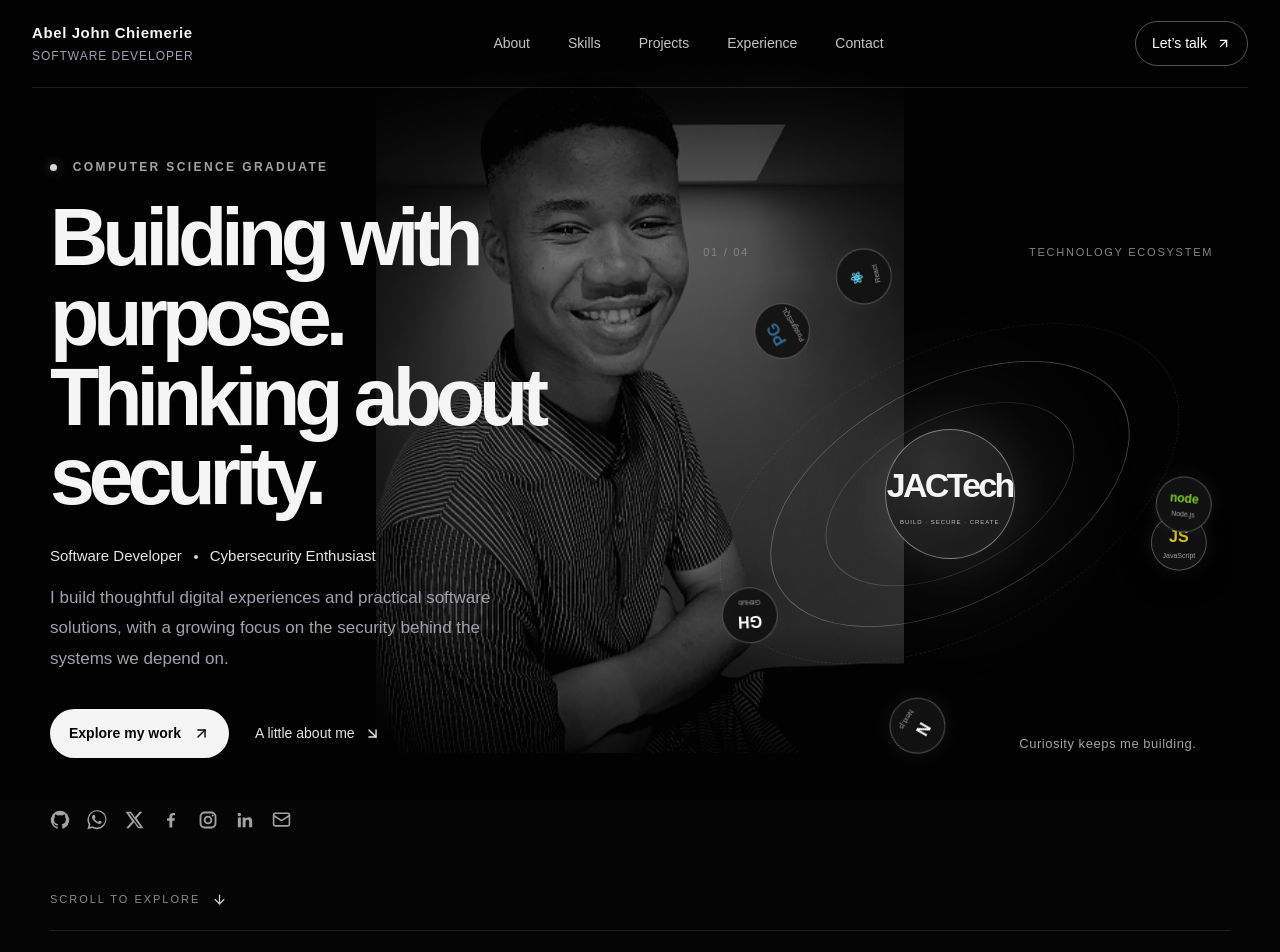
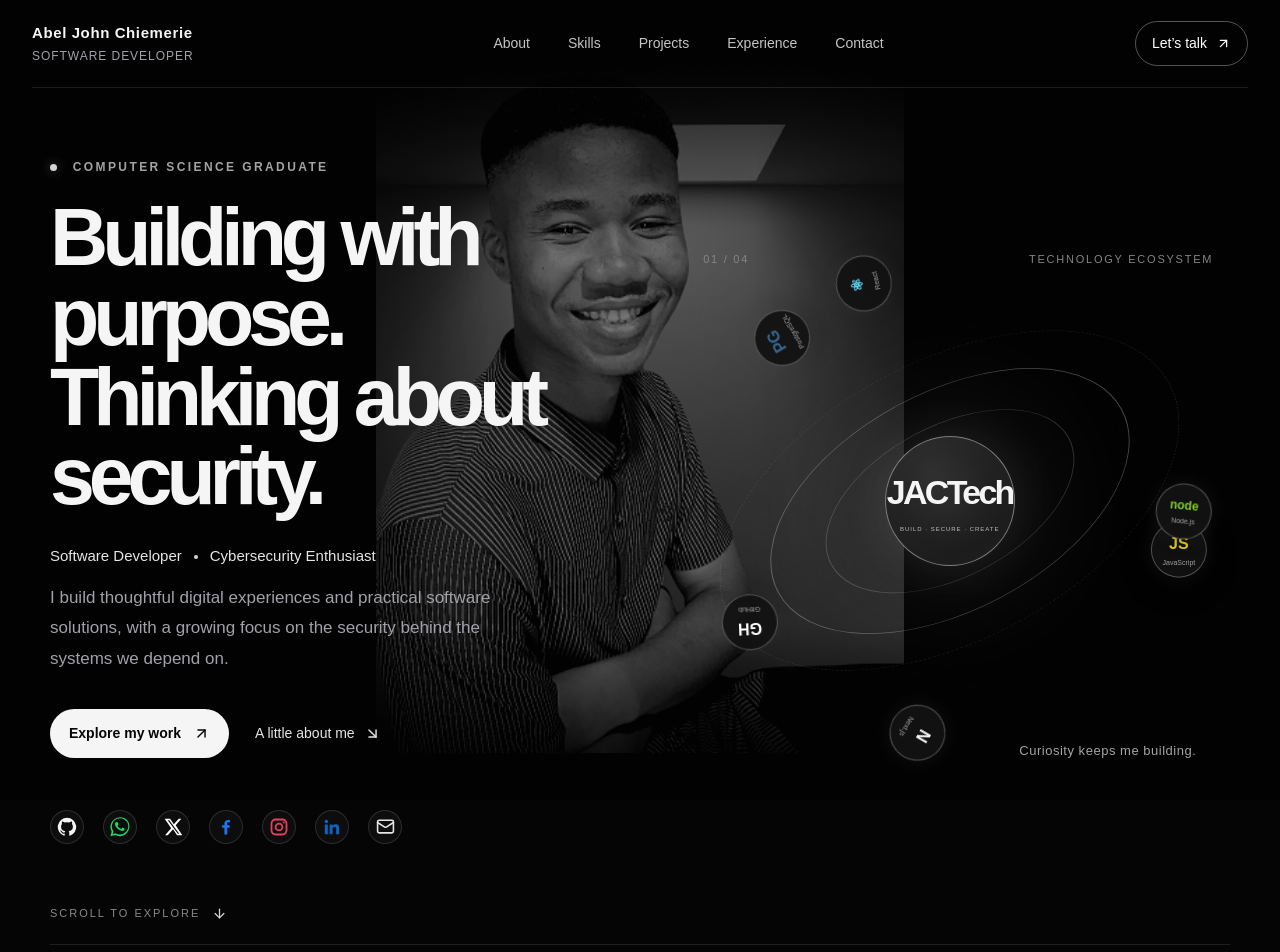
Before and after one commit to JACTech001/john-portfolio, a Next.js app: page / in a window 1280 px wide. Shown: the top 952 px of the page. Built offline with nearby package versions, Linux system fonts and the light colour scheme.

Commit message:
Apply official social brand icon colours

```diff
--- a/src/app/globals.css
+++ b/src/app/globals.css
@@ -366,3 +366,30 @@ button { font: inherit; }
   .project-links { gap: 12px 16px; }
   .contact-details { flex-direction: column; align-items: center; margin: -65px auto 75px; }
 }
+
+
+/* Social platform icons use their familiar brand colours */
+.hero-socials { align-items: center; gap: 19px; }
+.hero-socials .social-icon {
+  width: 34px;
+  height: 34px;
+  display: inline-flex;
+  align-items: center;
+  justify-content: center;
+  border: 1px solid rgba(255,255,255,.13);
+  border-radius: 50%;
+  background: rgba(255,255,255,.035);
+  transition: transform .2s ease, border-color .2s ease, background .2s ease;
+}
+.hero-socials .social-icon:hover {
+  transform: translateY(-3px);
+  border-color: rgba(255,255,255,.35);
+  background: rgba(255,255,255,.08);
+}
+.social-icon--github { color: #f5f5f5 !important; }
+.social-icon--whatsapp { color: #25D366 !important; }
+.social-icon--x { color: #ffffff !important; }
+.social-icon--facebook { color: #1877F2 !important; }
+.social-icon--instagram { color: #E4405F !important; }
+.social-icon--linkedin { color: #0A66C2 !important; }
+.social-icon--email { color: #e5e5e5 !important; }
```
